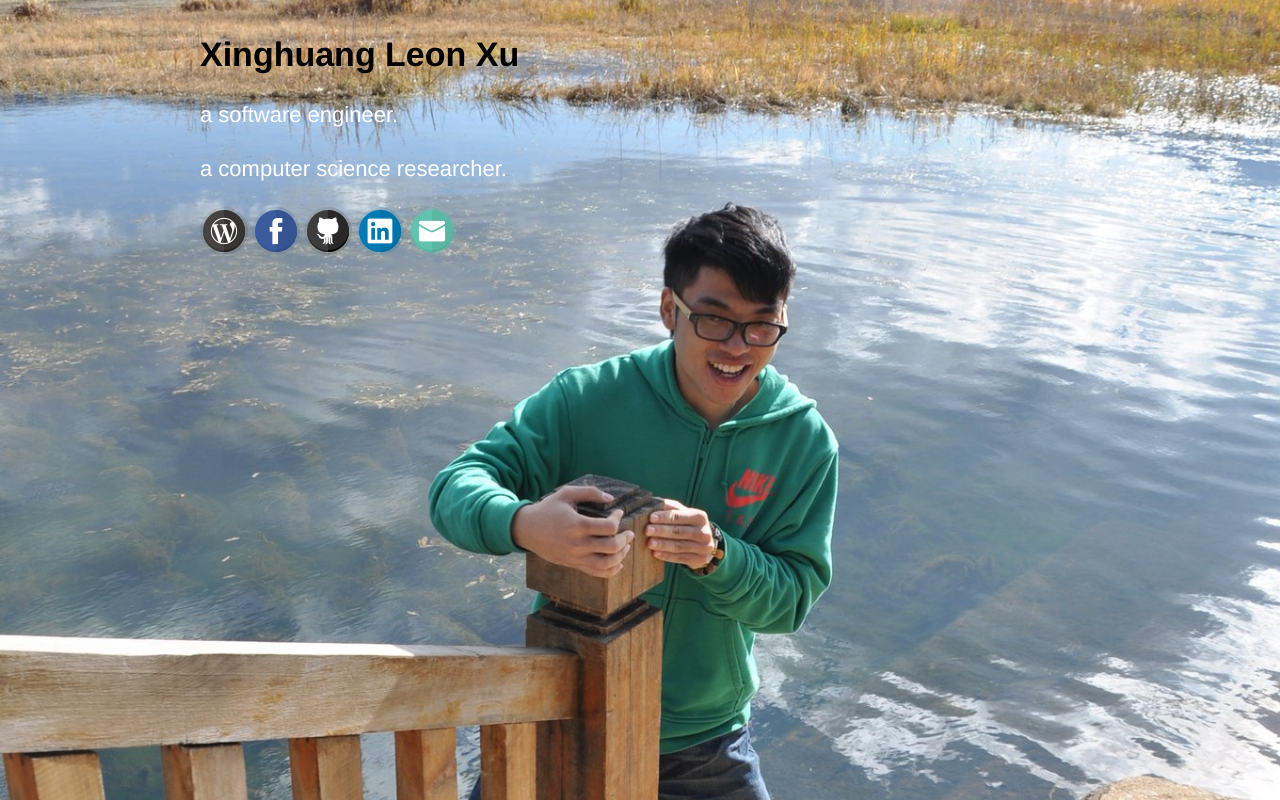
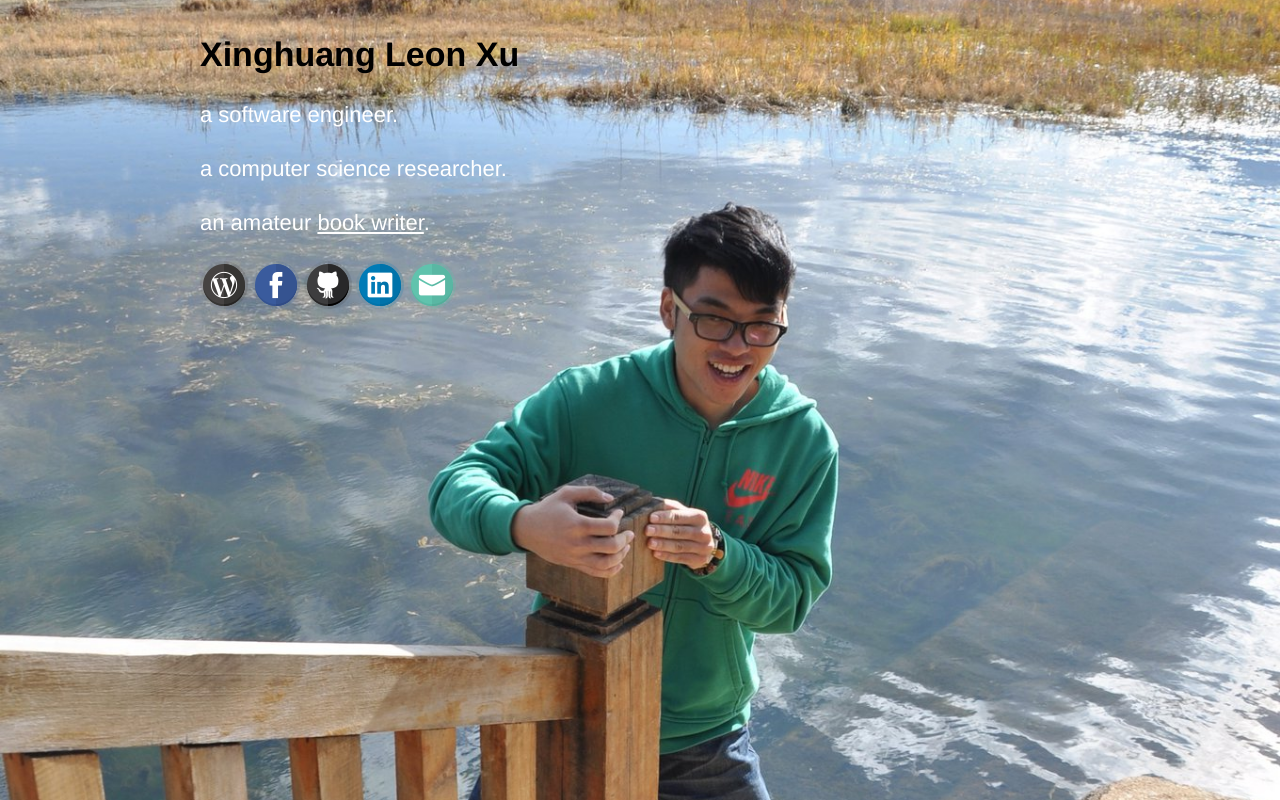
Before and after one commit to xinghuangxu/com, a plain HTML site: page index.html in a window 1280 px wide. Drawn offline with nearby package versions, Linux system fonts and the light colour scheme.

Commit message:
add book writer link

```diff
--- a/index.html
+++ b/index.html
@@ -25,7 +25,8 @@
                    font-family: "freight-micro-pro", Helvetica;
                    font-size: 34px;
                    margin-bottom: 25px;}
-            a:hover { color: #990000; border-bottom: 1px solid rgba(255,255,255,1); }
+            a{color:white}
+            a:hover { color: black; }
             #about { width: 460px; padding: 0 0 0 150px; margin: 35px 50px !important; }
             @media (max-width: 767px) {
                 #monogram { position: relative; width: auto; padding: 20px; margin: 0; }
@@ -42,6 +43,7 @@
             }
 
             #connect a:hover{text-decoration: none;opacity:0.4;border-style: none;}
+            /*.hover-black:hover{text-decoration:none; color:black}*/
         </style>
     </head>
 
@@ -53,6 +55,7 @@
             <h2>Xinghuang Leon Xu</h2>
             <p>a software engineer. </p>
             <p>a computer science researcher. </p>
+            <p>an amateur <a class="hover-black" href="/books">book writer</a>. </p>
 
             <ul id="connect">
                 <li><a href="/blog" ><img src="img/wordpress.png"></a></li>
```
Also changed, not shown: 1 other file.
